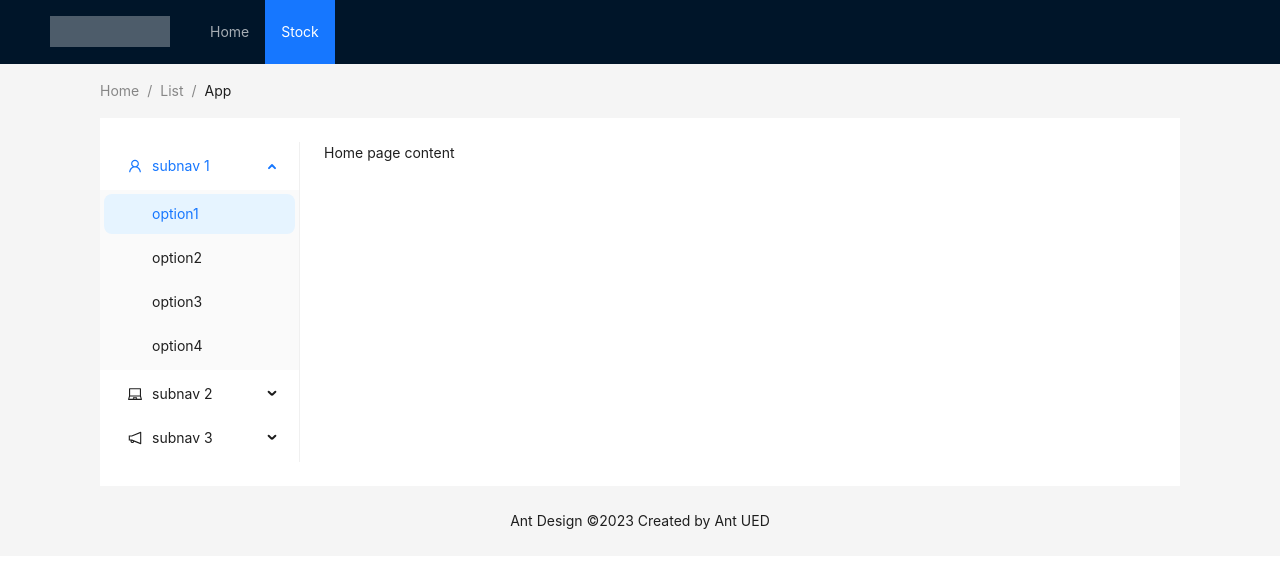
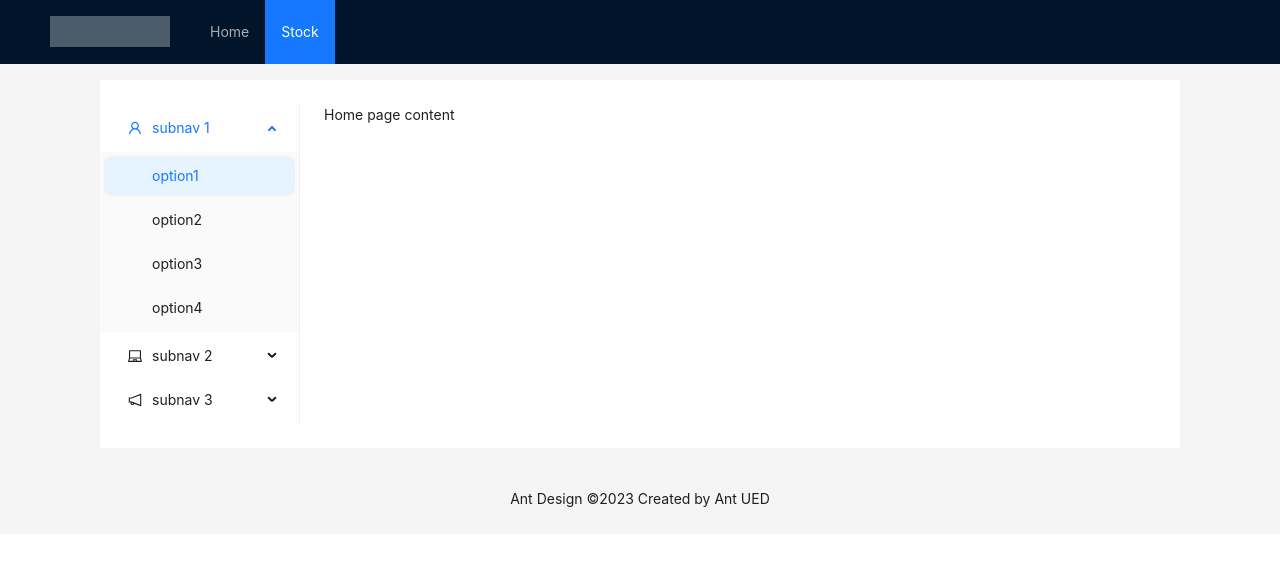
Before and after one commit to Kirill5k/fs2-ebay-app, a React (Create React App) app in the folder frontend/: page / in a window 1280 px wide. Shown: the top 568 px of the page. Built offline with nearby package versions, Linux system fonts and the light colour scheme.

Commit message:
Remove breadcrumb from main

```diff
--- a/frontend/src/containers/Home.js
+++ b/frontend/src/containers/Home.js
@@ -1,4 +1,4 @@
-import { Breadcrumb, Layout, Menu, theme } from "antd";
+import { Layout, Menu, theme } from "antd";
 import React from "react";
 import {
   LaptopOutlined,
@@ -34,13 +34,7 @@ const Home = () => {
   } = theme.useToken();
 
   return (
-      <Content style={{ padding: '0 50px' }}>
-        <Breadcrumb style={{ margin: '16px 0' }}>
-          <Breadcrumb.Item>Home</Breadcrumb.Item>
-          <Breadcrumb.Item>List</Breadcrumb.Item>
-          <Breadcrumb.Item>App</Breadcrumb.Item>
-        </Breadcrumb>
-        <Layout style={{ padding: '24px 0', background: colorBgContainer }}>
+      <Layout style={{ padding: '24px 0', margin: '16px 50px', background: colorBgContainer }}>
         <Sider style={{ background: colorBgContainer }} width={200}>
           <Menu
               mode="inline"
@@ -52,7 +46,6 @@ const Home = () => {
         </Sider>
         <Content style={{ padding: '0 24px', minHeight: 280 }}>Home page content</Content>
       </Layout>
-      </Content>
   );
 }
 
```
Lines whose indentation alone changed are shown as unchanged.
